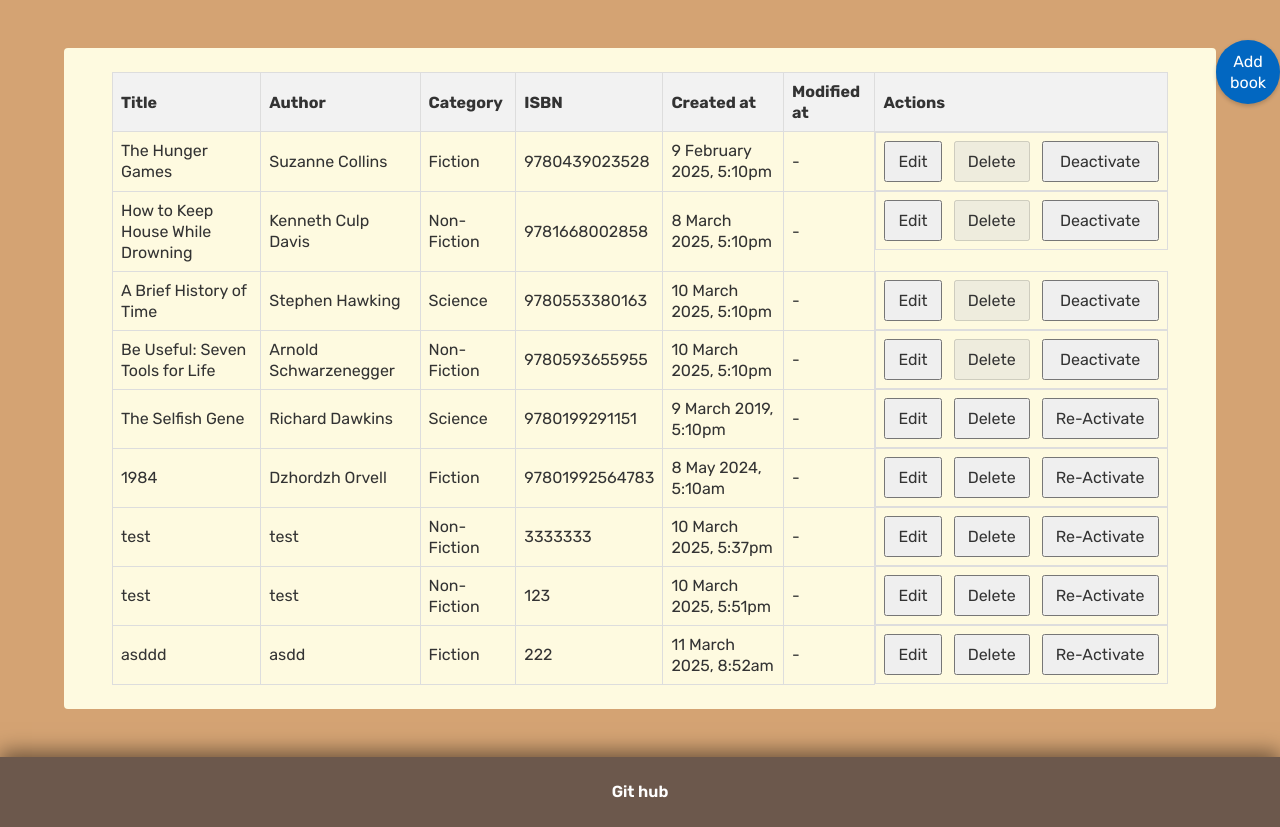
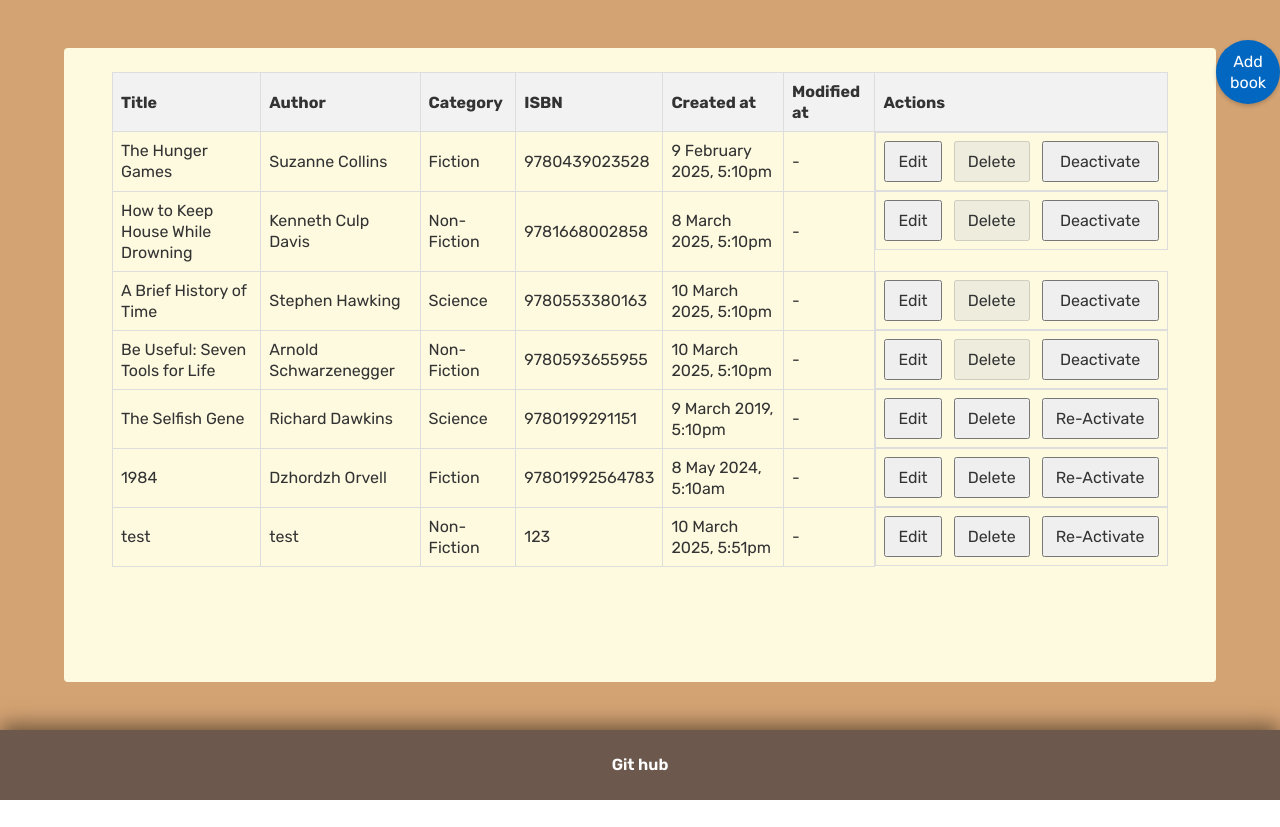
Before and after one commit to ivantelizhenko/Luna__test--ivantelizhenko, a React (Vite) app: page / in a window 1280 px wide. After the commit the page ends 800 px from the top, so only its background shows below. Built offline with nearby package versions, Linux system fonts and the light colour scheme; data requests are answered from the project's data file.

Commit message:
add delete book functionality

```diff
--- a/data/db.json
+++ b/data/db.json
@@ -55,15 +55,6 @@
       "status": "deactivated"
     },
     {
-      "id": "0.025823217705060797",
-      "title": "test",
-      "author": "test",
-      "category": "Non-Fiction",
-      "isbn": 3333333,
-      "createdAt": "10 March 2025, 5:37pm",
-      "status": "deactivated"
-    },
-    {
       "id": "0.740400081187306",
       "title": "test",
       "author": "test",
@@ -71,15 +62,6 @@
       "isbn": 123,
       "createdAt": "10 March 2025, 5:51pm",
       "status": "deactivated"
-    },
-    {
-      "id": "0.310903738812366",
-      "title": "asddd",
-      "author": "asdd",
-      "category": "Fiction",
-      "isbn": 222,
-      "createdAt": "11 March 2025, 8:52am",
-      "status": "deactivated"
     }
   ]
 }
--- a/src/components/Dashboard/Table.tsx
+++ b/src/components/Dashboard/Table.tsx
@@ -40,7 +40,11 @@ const TableButton = styled.button`
 `;
 
 function Table() {
-  const { books, toggleBookStatus } = useBooks();
+  const { books, toggleBookStatus, removeBook } = useBooks();
+
+  function handleDeleteBook(id: string) {
+    removeBook(id);
+  }
 
   function handleToggleStatus(id: string, status: BookStatus) {
     toggleBookStatus(id, toggleBookStatusHelper(status));
@@ -80,7 +84,10 @@ function Table() {
               <td>{modifiedAt || '-'}</td>
               <ActionContainer>
                 <TableButton>Edit</TableButton>
-                <TableButton disabled={status === BookStatus.Active}>
+                <TableButton
+                  onClick={() => handleDeleteBook(id)}
+                  disabled={status === BookStatus.Active}
+                >
                   Delete
                 </TableButton>
                 <TableButton onClick={() => handleToggleStatus(id, status)}>
```
Also changed, not shown: 1 other file (tests, documents, lock files or other folders).
